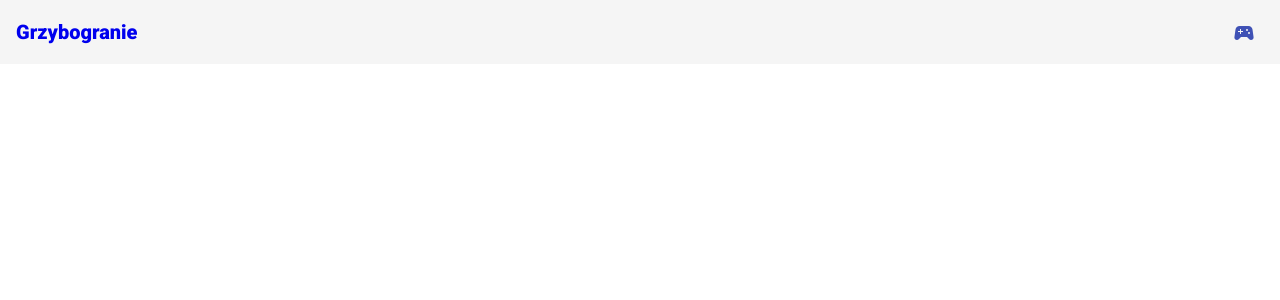
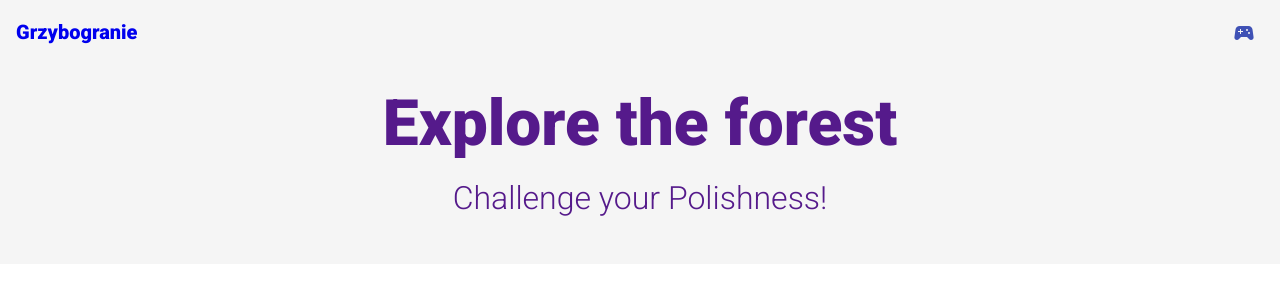
Before and after one commit to herol3oy/grzybogranie, an Angular app: page / in a window 1280 px wide. Shown: the top 300 px of the page. Built offline with nearby package versions, Linux system fonts and the light colour scheme.

Commit message:
add homepage hero section

```diff
--- a/src/app/app.component.html
+++ b/src/app/app.component.html
@@ -1,4 +1,5 @@
-<mat-toolbar class="grzybogranie-root">
+<div class="grzybogranie-root">
+  <mat-toolbar>
     <a class="grzybogranie-root__app-title" routerLink="mushroom-list"
       >Grzybogranie</a
     >
@@ -7,3 +8,11 @@
       <mat-icon color="primary">sports_esports</mat-icon>
     </button>
   </mat-toolbar>
+
+  <section class="grzybogranie-root__hero-section">
+    <h1 class="grzybogranie-root__hero-title">Explore the forest</h1>
+    <p class="grzybogranie-root__hero-description">
+      Challenge your Polishness!
+    </p>
+  </section>
+</div>
--- a/src/app/app.component.scss
+++ b/src/app/app.component.scss
@@ -1,3 +1,7 @@
+$accent-color: #551a8b;
+$hero-background-color: #f5f5f5;
+$media-sm-screen: 600px;
+
 .grzybogranie-root {
   &__spacer {
     flex: 1 1 auto;
@@ -7,4 +11,38 @@
     text-decoration: none;
     font-weight: 900;
   }
+
+  &__hero-section {
+    display: flex;
+    flex-direction: column;
+    justify-content: center;
+    gap: 2rem;
+    align-items: center;
+    background-color: $hero-background-color;
+    height: 25vh;
+
+    @media only screen and (max-width: $media-sm-screen) {
+      gap: 0.3rem;
+    }
+  }
+
+  &__hero-title {
+    font-size: 4rem;
+    font-weight: 900;
+    color: $accent-color;
+
+    @media only screen and (max-width: $media-sm-screen) {
+      font-size: 2rem;
+    }
+  }
+
+  &__hero-description {
+    font-size: 2rem;
+    font-weight: lighter;
+    color: $accent-color;
+
+    @media only screen and (max-width: $media-sm-screen) {
+      font-size: 1rem;
+    }
+  }
 }
```
Lines whose indentation alone changed are shown as unchanged.
